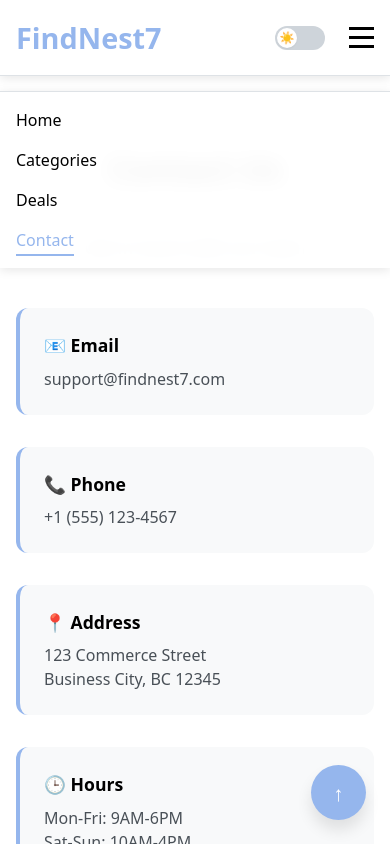
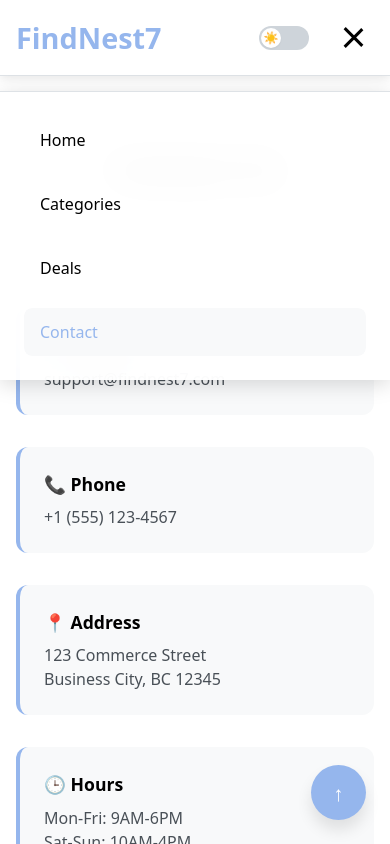
Before and after one commit to YoussefGad97/FindNest7, a React (Vite) app: page /contact in a window 390 px wide. Both pictures are taken after a click on the element 361 px from the left and 37 px from the top of the page. Shown: the top 844 px of the page. Built offline with nearby package versions, Linux system fonts and the light colour scheme.

Commit message:
Adjusted Hamburger menu in mobile view

```diff
--- a/src/components/Footer.tsx
+++ b/src/components/Footer.tsx
@@ -1,4 +1,5 @@
 import React from 'react';
+import { Link } from 'react-router-dom';
 import styles from './Footer.module.scss';
 
 const Footer: React.FC = () => {
@@ -12,31 +13,31 @@ const Footer: React.FC = () => {
         </div>
         <div className={styles.footerCenter}>
           <nav className={styles.quickLinks}>
-            <a href="#products" className={styles.quickLink}>
+            <Link to="/#products" className={styles.quickLink}>
               Products
-            </a>
-            <a href="/categories" className={styles.quickLink}>
+            </Link>
+            <Link to="/categories" className={styles.quickLink}>
               Categories
-            </a>
-            <a href="/deals" className={styles.quickLink}>
+            </Link>
+            <Link to="/deals" className={styles.quickLink}>
               Deals
-            </a>
-            <a href="/about" className={styles.quickLink}>
-              About
-            </a>
+            </Link>
+            <Link to="/contact" className={styles.quickLink}>
+              Contact
+            </Link>
           </nav>
         </div>
         <div className={styles.footerRight}>
           <nav className={styles.footerNav}>
-            <a href="/privacy" className={styles.footerLink}>
+            <Link to="/privacy" className={styles.footerLink}>
               Privacy
-            </a>
-            <a href="/terms" className={styles.footerLink}>
+            </Link>
+            <Link to="/terms" className={styles.footerLink}>
               Terms
-            </a>
-            <a href="/contact" className={styles.footerLink}>
+            </Link>
+            <Link to="/contact" className={styles.footerLink}>
               Contact
-            </a>
+            </Link>
           </nav>
         </div>
       </div>
--- a/src/components/Navbar.module.scss
+++ b/src/components/Navbar.module.scss
@@ -1,6 +1,17 @@
 $primary-color: var(--brand-primary);
 $accent-color: var(--brand-primary);
 $text-color: var(--text-primary);
+
+@keyframes slideDown {
+  from {
+    opacity: 0;
+    transform: translateY(-10px);
+  }
+  to {
+    opacity: 1;
+    transform: translateY(0);
+  }
+}
 
 .navbar {
   color: var(--text-primary);
@@ -92,15 +103,47 @@ $text-color: var(--text-primary);
     left: 0;
     right: 0;
     background: var(--navbar-bg);
-    backdrop-filter: blur(10px);
-    -webkit-backdrop-filter: blur(10px);
-    padding: 1rem;
-    box-shadow: 0 2px 10px rgba(0, 0, 0, 0.1);
+    backdrop-filter: blur(20px);
+    -webkit-backdrop-filter: blur(20px);
+    padding: 1.5rem;
+    box-shadow: 0 4px 20px rgba(0, 0, 0, 0.15);
     gap: 1rem;
     border-top: 1px solid var(--navbar-border);
+    animation: slideDown 0.3s ease-out;
+    z-index: 1001;
+
+    // Dark mode specific styling for mobile menu
+    [data-theme="dark"] & {
+      background: rgba(10, 25, 41, 0.95);
+      border-top: 1px solid rgba(255, 255, 255, 0.1);
+    }
 
     li {
       margin: 0;
+      border-radius: var(--radius-md);
+      overflow: hidden;
+
+      a {
+        display: block;
+        padding: 0.75rem 1rem;
+        border-radius: var(--radius-md);
+        transition: all var(--transition-normal);
+        color: var(--text-primary);
+        text-decoration: none;
+        cursor: pointer;
+
+        &:hover,
+        &.active {
+          background-color: var(--bg-secondary);
+          color: var(--brand-primary);
+
+          // Dark mode active/hover state
+          [data-theme="dark"] & {
+            background-color: rgba(255, 255, 255, 0.1);
+            color: var(--neutral-white);
+          }
+        }
+      }
     }
   }
 }
@@ -117,9 +160,16 @@ $text-color: var(--text-primary);
   display: none;
   flex-direction: column;
   cursor: pointer;
+  padding: 0.5rem;
+  border-radius: var(--radius-md);
+  transition: all var(--transition-normal);
 
   @media (max-width: 768px) {
     display: flex;
+  }
+
+  &:hover {
+    background-color: var(--bg-secondary);
   }
 
   span {
@@ -127,6 +177,21 @@ $text-color: var(--text-primary);
     height: 3px;
     background-color: var(--text-primary);
     margin: 3px 0;
-    transition: var(--transition-normal);
+    transition: all var(--transition-normal);
+    transform-origin: center;
+  }
+
+  &.hamburgerOpen {
+    span:nth-child(1) {
+      transform: rotate(45deg) translate(6px, 6px);
+    }
+
+    span:nth-child(2) {
+      opacity: 0;
+    }
+
+    span:nth-child(3) {
+      transform: rotate(-45deg) translate(6px, -6px);
+    }
   }
 }
--- a/src/components/Navbar.tsx
+++ b/src/components/Navbar.tsx
@@ -1,4 +1,4 @@
-import React, { useState } from 'react';
+import React, { useState, useEffect } from 'react';
 import { Link, useLocation } from 'react-router-dom';
 import ThemeToggle from './ThemeToggle';
 import styles from './Navbar.module.scss';
@@ -15,22 +15,51 @@ const Navbar: React.FC = () => {
         setIsMenuOpen(false);
     };
 
+    // Close menu when route changes
+    useEffect(() => {
+        setIsMenuOpen(false);
+    }, [location.pathname]);
+
+    // Close menu when clicking outside
+    useEffect(() => {
+        const handleClickOutside = (event: MouseEvent) => {
+            const target = event.target as Element;
+            const navbar = target.closest(`.${styles.navbar}`);
+            const hamburger = target.closest(`.${styles.hamburger}`);
+            if (isMenuOpen && !navbar && !hamburger) {
+                setIsMenuOpen(false);
+            }
+        };
+
+        if (isMenuOpen) {
+            document.addEventListener('mousedown', handleClickOutside);
+        }
+
+        return () => {
+            document.removeEventListener('mousedown', handleClickOutside);
+        };
+    }, [isMenuOpen, styles.navbar, styles.hamburger]);
+
     const isActive = (path: string) => {
         return location.pathname === path;
+    };
+
+    const handleLinkClick = () => {
+        closeMenu();
     };
 
     return (
         <nav className={styles.navbar}>
             <Link to="/" className={styles.logo} onClick={closeMenu}>FindNest7</Link>
             <ul className={`${styles.navLinks} ${isMenuOpen ? styles.navLinksOpen : ''}`}>
-                <li><Link to="/" className={isActive('/') ? styles.active : ''} onClick={closeMenu}>Home</Link></li>
-                <li><Link to="/categories" className={isActive('/categories') ? styles.active : ''} onClick={closeMenu}>Categories</Link></li>
-                <li><Link to="/deals" className={isActive('/deals') ? styles.active : ''} onClick={closeMenu}>Deals</Link></li>
-                <li><Link to="/contact" className={isActive('/contact') ? styles.active : ''} onClick={closeMenu}>Contact</Link></li>
+                <li><Link to="/" className={isActive('/') ? styles.active : ''} onClick={handleLinkClick}>Home</Link></li>
+                <li><Link to="/categories" className={isActive('/categories') ? styles.active : ''} onClick={handleLinkClick}>Categories</Link></li>
+                <li><Link to="/deals" className={isActive('/deals') ? styles.active : ''} onClick={handleLinkClick}>Deals</Link></li>
+                <li><Link to="/contact" className={isActive('/contact') ? styles.active : ''} onClick={handleLinkClick}>Contact</Link></li>
             </ul>
             <div className={styles.navbarActions}>
                 <ThemeToggle />
-                <div className={styles.hamburger} onClick={toggleMenu}>
+                <div className={`${styles.hamburger} ${isMenuOpen ? styles.hamburgerOpen : ''}`} onClick={toggleMenu}>
                     <span></span>
                     <span></span>
                     <span></span>
```
